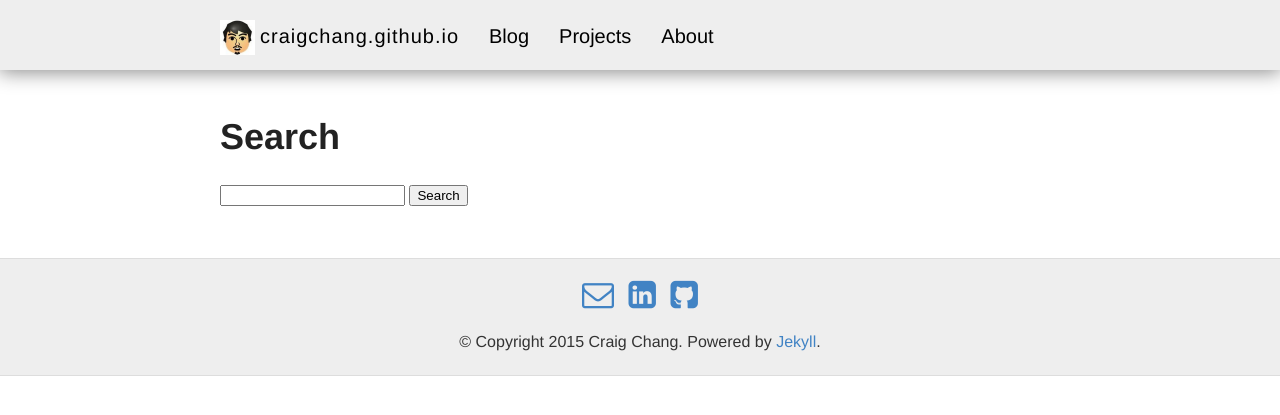
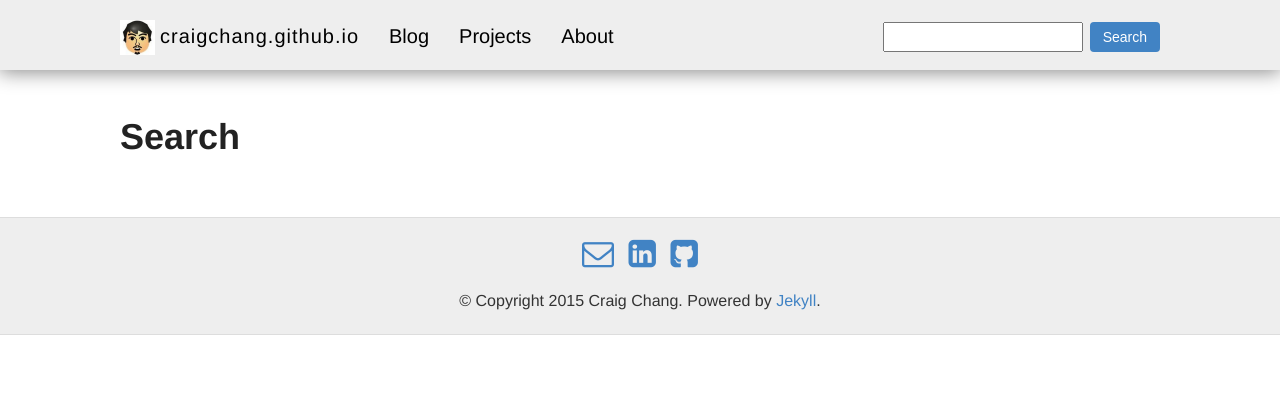
Before and after one commit to craigchang/craigchang.github.io, a Jekyll site: the page built from search/index.html, in a window 1280 px wide. Shown: the top 415 px of the page. Built offline with Jekyll 4.4.1, drawn with Linux system fonts in a browser that asks for light colours; nearby versions of some CDN libraries.

Commit message:
add search bar to nav, increase width of site

```diff
--- a/_layouts/default.html
+++ b/_layouts/default.html
@@ -1,7 +1,7 @@
 <!DOCTYPE html>
 <html>
   <head>
-    <title>{% if page.title %}{{ page.title }} – {% endif %}{{ site.name }} – {{ site.description }}</title>
+    <title>{% if page.title %}{{ page.title }} – {% endif %}{{ site.name }}</title>
 
     {% include meta.html %}
 
@@ -29,6 +29,13 @@
             <li><a href="{{ site.baseurl }}/about">About</a></li>
           </ul>
         </div>
+        <div class="navbar-search">
+          <form class="search-form" action="/search/index.html" method="get">
+            <label for="search-box"></label>
+            <input type="text" id="search-box" name="query">
+            <button type="submit">Search</button>
+          </form>
+        </div>
       </div>
     </nav>
     </div>
--- a/_sass/_navbar.scss
+++ b/_sass/_navbar.scss
@@ -9,11 +9,11 @@ nav.navbar {
 
   .container {
     margin: 0 auto;
-    max-width: 880px;
+    max-width: 1080px;
     padding: 0 20px;
     width: 100%;
 
-    @include mobile {
+    @include tablet {
       padding: 0;
     }
   }
@@ -46,7 +46,7 @@ nav.navbar {
       cursor: pointer;
     }
 
-    @include mobile {
+    @include tablet {
       width: 100%;
       padding-right: 20px;
       padding-left: 20px;
@@ -85,7 +85,7 @@ nav.navbar {
       }
     }
 
-    @include mobile {
+    @include tablet {
       &.navbar-expand {
         display: block;
       }
@@ -111,4 +111,14 @@ nav.navbar {
       }
     }
   }
+
+  div.navbar-search {
+    display: block;
+    float: right;
+    padding: 15px 0px 15px 15px;
+
+    @include tablet {
+      display: none;
+    }
+  }
 }
--- a/_sass/_variables.scss
+++ b/_sass/_variables.scss
@@ -5,6 +5,8 @@
 
 // Colors
 $blue: #4183C4;
+$blue-hover: #2e6da4;
+$lavender: #B5B5E8; // #CFCFE1;
 
 // Grays
 $black: #000;
@@ -12,7 +14,6 @@ $darkerGray: #222;
 $darkGray: #333;
 $gray: #666;
 $lightGray: #eee;
-$lavender: #B5B5E8; // #CFCFE1;
 $white: #fff;
 
 // Font stacks
--- /dev/null
+++ b/_sass/components/search-bar.scss
@@ -0,0 +1,40 @@
+form.search-form {
+
+  input[type=text]#search-box {
+    display: inline-block;
+    vertical-align: middle;
+    height: 30px;
+    width: 200px;
+    font-size: 12px;
+  }
+
+  button[type=submit] {
+    display: inline-block;
+    vertical-align: middle;
+    background-color: $blue;
+    color: $white;
+    padding: 4px 12px;
+    margin-bottom: 0;
+    font-size: 14px;
+    font-weight: 400;
+    line-height: 1.42857143;
+    text-align: center;
+    white-space: nowrap;
+    //-ms-touch-action: manipulation;
+    touch-action: manipulation;
+    cursor: pointer;
+    -webkit-user-select: none;
+    //-moz-user-select: none;
+    //-ms-user-select: none;
+    //user-select: none;
+    background-image: none;
+    border: 1px solid transparent;
+    border-radius: 4px;
+
+    &:hover {
+      background-color: $blue-hover;
+    }
+  }
+
+
+}
--- a/search/index.html
+++ b/search/index.html
@@ -4,11 +4,6 @@ title: Search
 ---
 
 <div class="search-page">
-  <form action="/search/index.html" method="get">
-    <label for="search-box"></label>
-    <input type="text" id="search-box" name="query">
-    <input type="submit" value="Search">
-  </form>
 
   <ul id="search-results"></ul>
 </div>
--- a/style.scss
+++ b/style.scss
@@ -28,7 +28,7 @@ body {
 
 .container {
   margin: 0 auto;
-  max-width: 880px;
+  max-width: 1080px;
   padding: 0 20px;
   width: 100%;
 }
@@ -173,6 +173,7 @@ img {
 @import "page";
 @import "navbar";
 @import "components/tag";
+@import "components/search-bar";
 @import "footer";
 
 // Settled on moving the import of syntax highlighting to the bottom of the CSS
```
